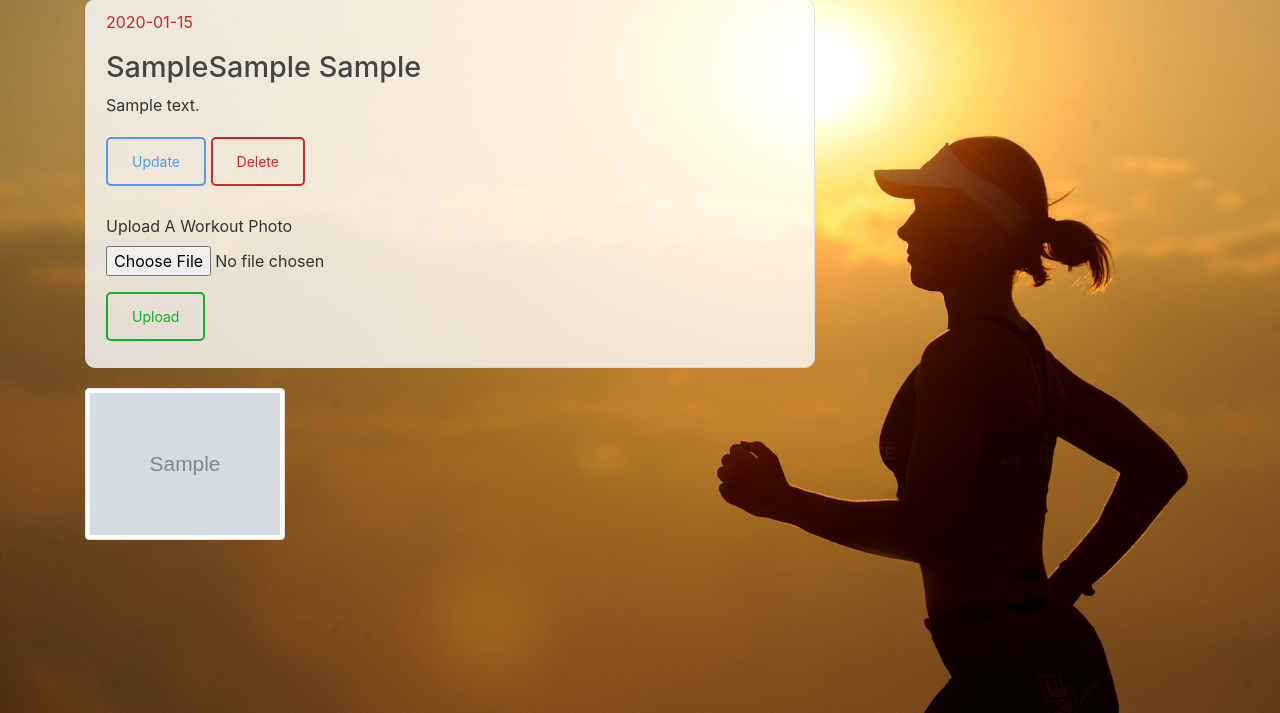
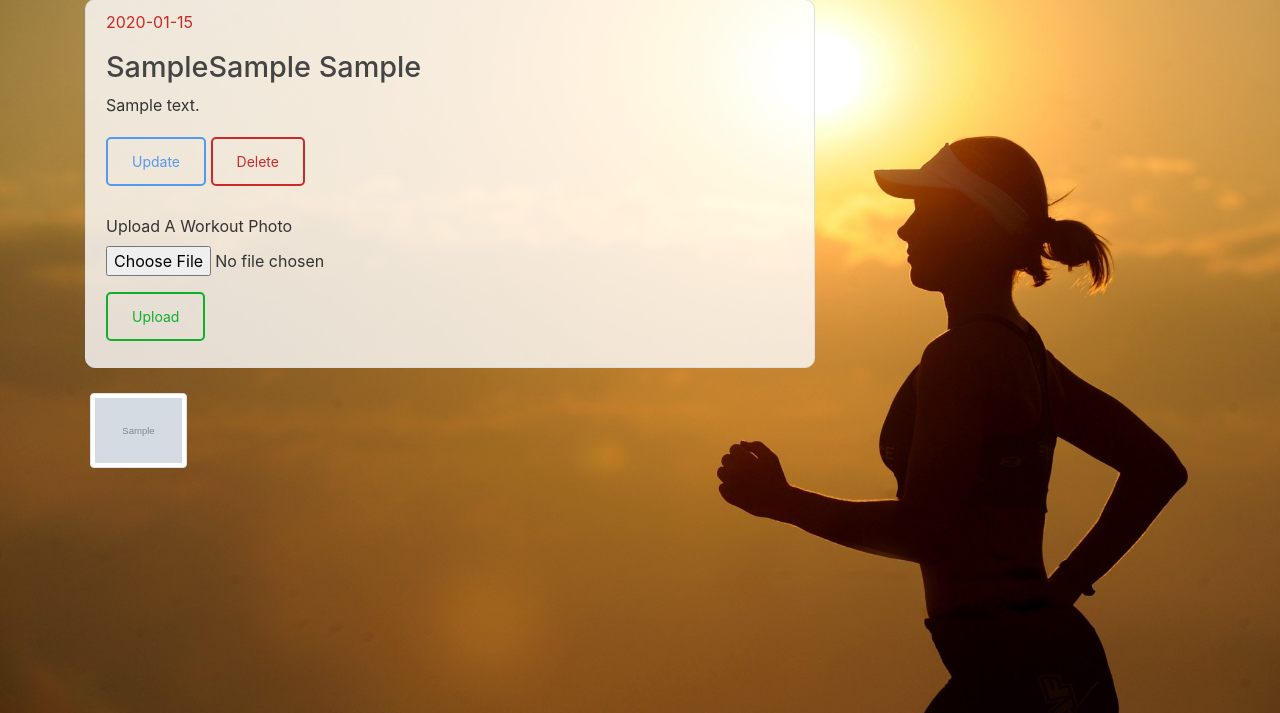
Before and after one commit to Code-Institute-Submissions/flask-training-calendar, a Flask app: page /workout/1 in a window 1280 px wide. Shown: the part 81-794 px from the top of the page. Run offline with Flask 2, Linux system fonts and the light colour scheme; a user stored in the database is signed in; tables that the repository leaves empty hold one stand-in row (values such as "Sample post"); grey boxes marked "Sample" are stand-in pictures; some libraries are stand-ins or nearby versions.

Commit message:
Aome styling on photo displays

```diff
--- a/flasktrainingcalendar/static/main.css
+++ b/flasktrainingcalendar/static/main.css
@@ -231,3 +231,7 @@ article.calendar-cell:hover {
 .no-underline:hover{
   text-decoration: none;
 }
+
+.gallery-margin{
+  margin: 5px;
+}
--- a/flasktrainingcalendar/templates/workout.html
+++ b/flasktrainingcalendar/templates/workout.html
@@ -39,9 +39,16 @@
         </div>
     </article>
 
-    {% for photo in photos %}
-        <img src="{{url_for('static', filename='workout_pics/' + photo.image_file)}}" width="200" class="img-thumbnail"></img>
-    {% endfor %}
+
+    <div class="row">
+        {% for photo in photos %}
+            <div class="gallery-margin col-xs-4 col-sm-4 col-md-2">
+                <img src="{{url_for('static', filename='workout_pics/' + photo.image_file)}}" width="200" class="img-thumbnail"></img>
+            </div>
+        {% endfor %}
+    </div>
+
+
 
     <!-- Modal -->
     <div class="modal fade" id="deleteModal" tabindex="-1" role="dialog" aria-labelledby="deleteModalLabel" aria-hidden="true">
```
